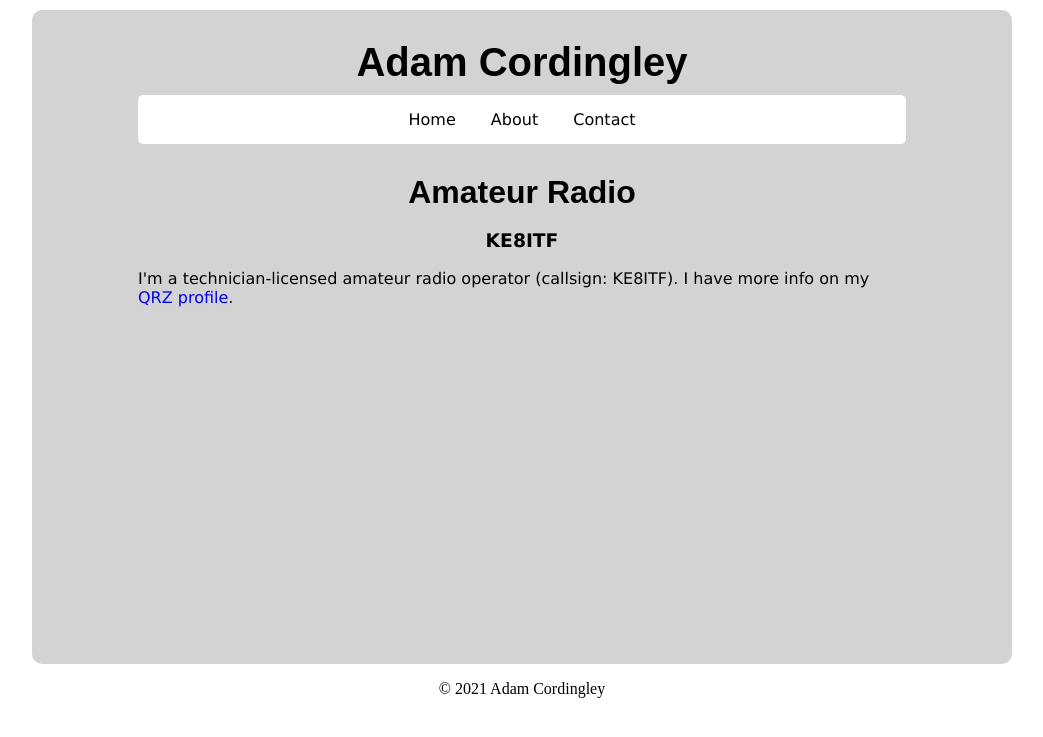
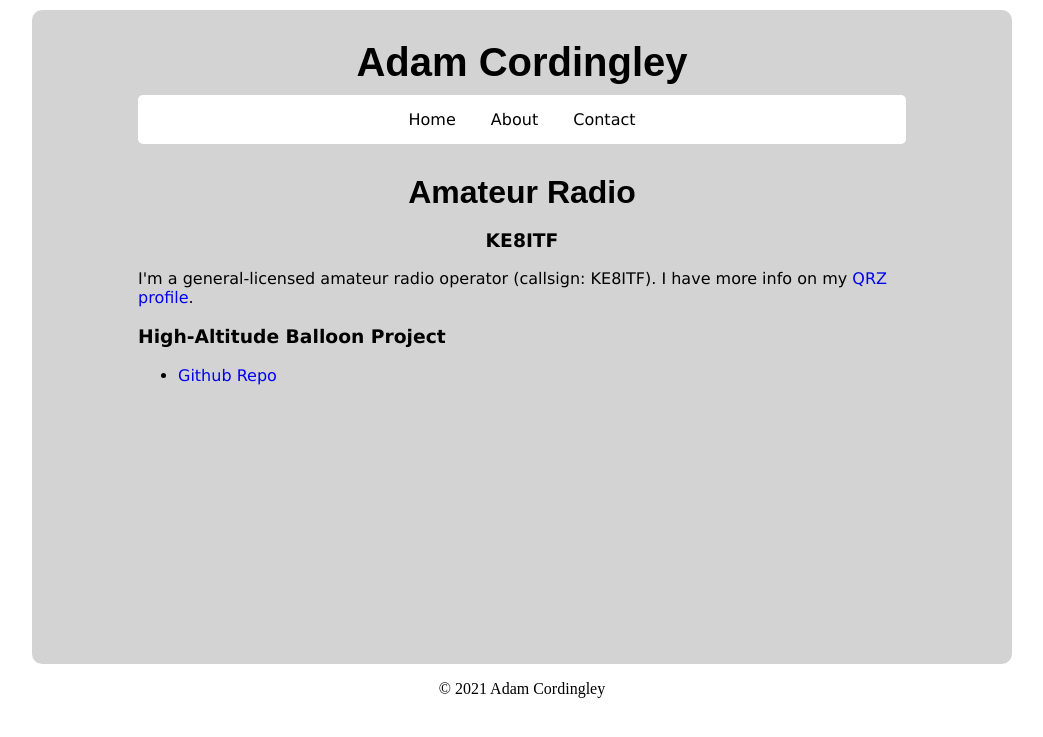
Before and after one commit to AdamC19/AdamC19.github.io, a Jekyll site: the page built from _posts/2018-2-28-amateur_radio.html, in a window 1280 px wide. Shown: the top 737 px of the page, without its empty margins (118-1161 px from the left). Built offline with Jekyll 4.4.1, drawn with Linux system fonts in a browser that asks for light colours; comment, search, counter and statistics services are not loaded.

Commit message:
Muck with gemfile stuff, update radio page

```diff
--- a/Gemfile
+++ b/Gemfile
@@ -1,2 +1,4 @@
 source 'https://rubygems.org'
 gem 'github-pages', group: :jekyll_plugins
+
+gem "webrick", "~> 1.8"
--- a/_posts/2018-2-28-amateur_radio.html
+++ b/_posts/2018-2-28-amateur_radio.html
@@ -3,5 +3,11 @@ layout: posts
 title: Amateur Radio
 subhead: KE8ITF
 imgurl: /img/International_amateur_radio_symbol_SQUARE.png
+permalink: /ke8itf/
 ---
-<p> I&apos;m a technician-licensed amateur radio operator (callsign: KE8ITF). I have more info on my <a href="http://www.qrz.com/db/KE8ITF" target="_blank">QRZ profile</a>.</p>
+<p> I&apos;m a general-licensed amateur radio operator (callsign: KE8ITF). I have more info on my <a href="http://www.qrz.com/db/KE8ITF" target="_blank">QRZ profile</a>.</p>
+
+<h3>High-Altitude Balloon Project</h3>
+<ul>
+    <li><a href="https://github.com/AdamC19/High_Alt_Balloon_Payload">Github Repo</a></li>
+</ul>
```
Also changed, not shown: Gemfile.lock.
